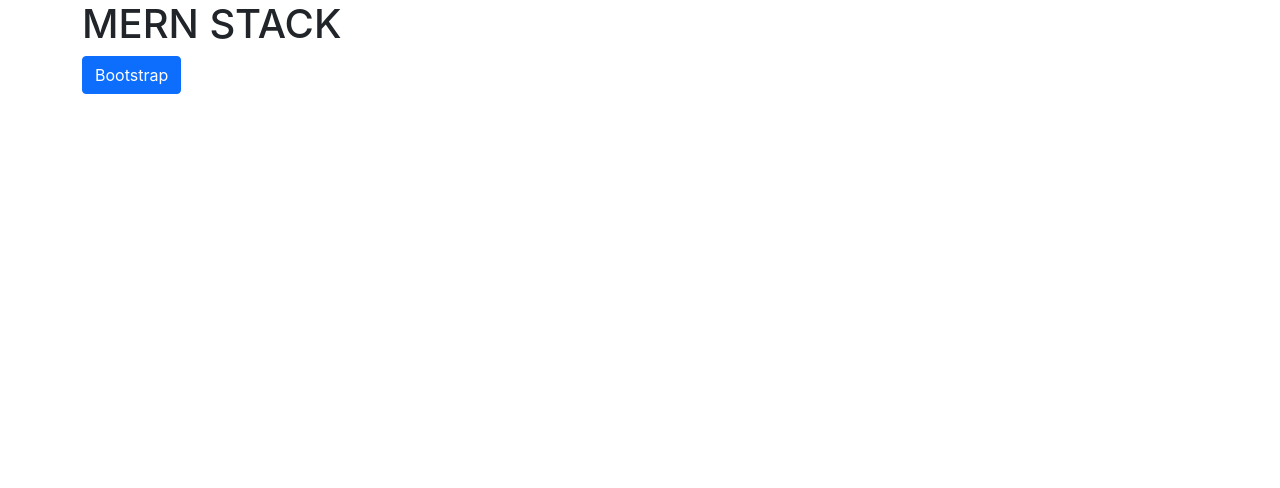
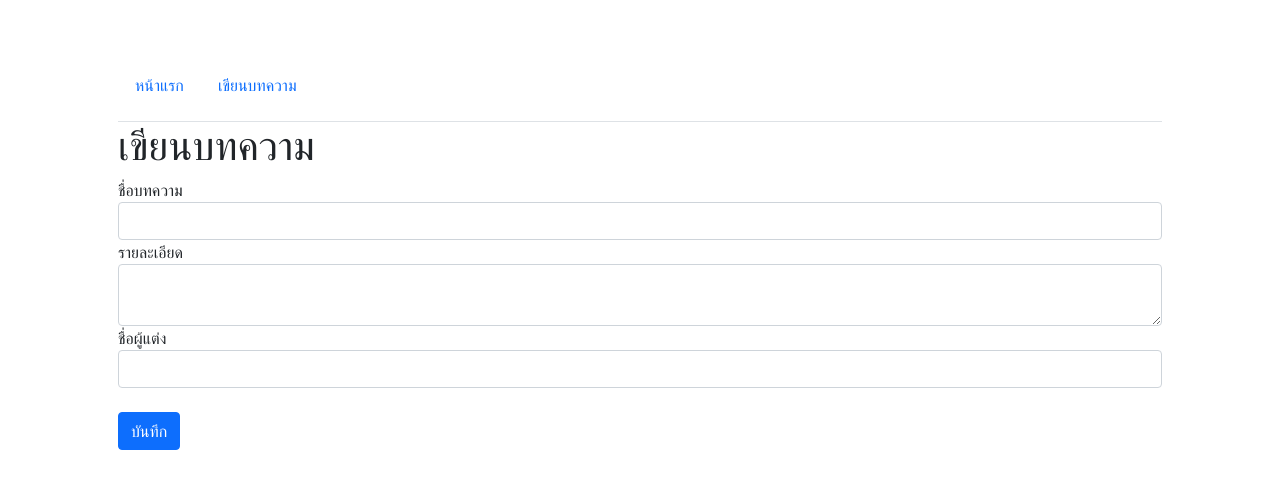
Before and after one commit to nattrio/mern-blog, a React (Create React App) app in the folder client/: page /create in a window 1280 px wide. Shown: the top 488 px of the page. Built offline with nearby package versions, Linux system fonts and the light colour scheme.

Commit message:
03-reactComponent

```diff
--- a/client/package.json
+++ b/client/package.json
@@ -8,6 +8,7 @@
     "@testing-library/user-event": "^13.5.0",
     "react": "^17.0.2",
     "react-dom": "^17.0.2",
+    "react-router-dom": "^5.3.0",
     "react-scripts": "5.0.0",
     "web-vitals": "^2.1.4"
   },
--- a/client/src/App.js
+++ b/client/src/App.js
@@ -1,8 +1,12 @@
+import NavbarComponent from "./components/NavbarComponent"
 function App() {
   return (
-    <div className="container">
+    <div className="container p-5">
+      <NavbarComponent />
       <h1>MERN STACK</h1>
-      <button className="btn btn-primary">Bootstrap</button>
+      <a className="btn btn-primary" href="/create">
+        เขียนบทความ
+      </a>
     </div>
   )
 }
--- /dev/null
+++ b/client/src/MyRoute.js
@@ -0,0 +1,16 @@
+import { BrowserRouter, Switch, Route } from "react-router-dom"
+import App from "./App"
+import FormComponent from "./components/FormComponent"
+
+const MyRoute = () => {
+  return (
+    <BrowserRouter>
+      <Switch>
+        <Route path="/" exact component={App} />
+        <Route path="/create" exact component={FormComponent} />
+      </Switch>
+    </BrowserRouter>
+  )
+}
+
+export default MyRoute
--- /dev/null
+++ b/client/src/components/FormComponent.js
@@ -0,0 +1,56 @@
+import { useState } from "react"
+import NavbarComponent from "./NavbarComponent"
+
+const FormComponent = () => {
+  const [state, setState] = useState({
+    title: "",
+    content: "",
+    author: "",
+  })
+  const { title, content, author } = state
+
+  //   กำหนดค่าให้ state
+  const inputValue = (name) => (event) => {
+    // console.log(name, "=", event.target.value)
+    setState({ ...state, [name]: event.target.value })
+  }
+  return (
+    <div className="container p-5">
+      <NavbarComponent />
+      <h1>เขียนบทความ</h1>
+      {/* {JSON.stringify(state)} */}
+      <form action="">
+        <div className="from-group">
+          <label htmlFor="">ชื่อบทความ</label>
+          <input
+            type="text"
+            className="form-control"
+            value={title}
+            onChange={inputValue("title")}
+          />
+        </div>
+        <div className="from-group">
+          <label htmlFor="">รายละเอียด</label>
+          <textarea
+            className="form-control"
+            value={content}
+            onChange={inputValue("content")}
+          ></textarea>
+        </div>
+        <div className="from-group">
+          <label htmlFor="">ชื่อผู้แต่ง</label>
+          <input
+            type="text"
+            className="form-control"
+            value={author}
+            onChange={inputValue("author")}
+          />
+        </div>
+        <br />
+        <input type="submit" value="บันทึก" className="btn btn-primary" />
+      </form>
+    </div>
+  )
+}
+
+export default FormComponent
--- /dev/null
+++ b/client/src/components/NavbarComponent.js
@@ -0,0 +1,20 @@
+const NavbarComponent = () => {
+  return (
+    <nav>
+      <ul className=" nav nav-tabs">
+        <li className="nav-item pr-3 pt-3 pb-3">
+          <a href="/" className="nav-link">
+            หน้าแรก
+          </a>
+        </li>
+        <li className="nav-item pr-3 pt-3 pb-3">
+          <a href="/create" className="nav-link">
+            เขียนบทความ
+          </a>
+        </li>
+      </ul>
+    </nav>
+  )
+}
+
+export default NavbarComponent
--- a/client/src/index.js
+++ b/client/src/index.js
@@ -1,17 +1,17 @@
-import React from 'react';
-import ReactDOM from 'react-dom';
-import './index.css';
-import App from './App';
-import reportWebVitals from './reportWebVitals';
+import React from "react"
+import ReactDOM from "react-dom"
+import "./index.css"
+import MyRoute from "./MyRoute"
+import reportWebVitals from "./reportWebVitals"
 
 ReactDOM.render(
   <React.StrictMode>
-    <App />
+    <MyRoute />
   </React.StrictMode>,
-  document.getElementById('root')
-);
+  document.getElementById("root")
+)
 
 // If you want to start measuring performance in your app, pass a function
 // to log results (for example: reportWebVitals(console.log))
 // or send to an analytics endpoint. Learn more: https://bit.ly/CRA-vitals
-reportWebVitals();
+reportWebVitals()
```
Also changed, not shown: 1 other file (tests, documents, lock files or other folders).
